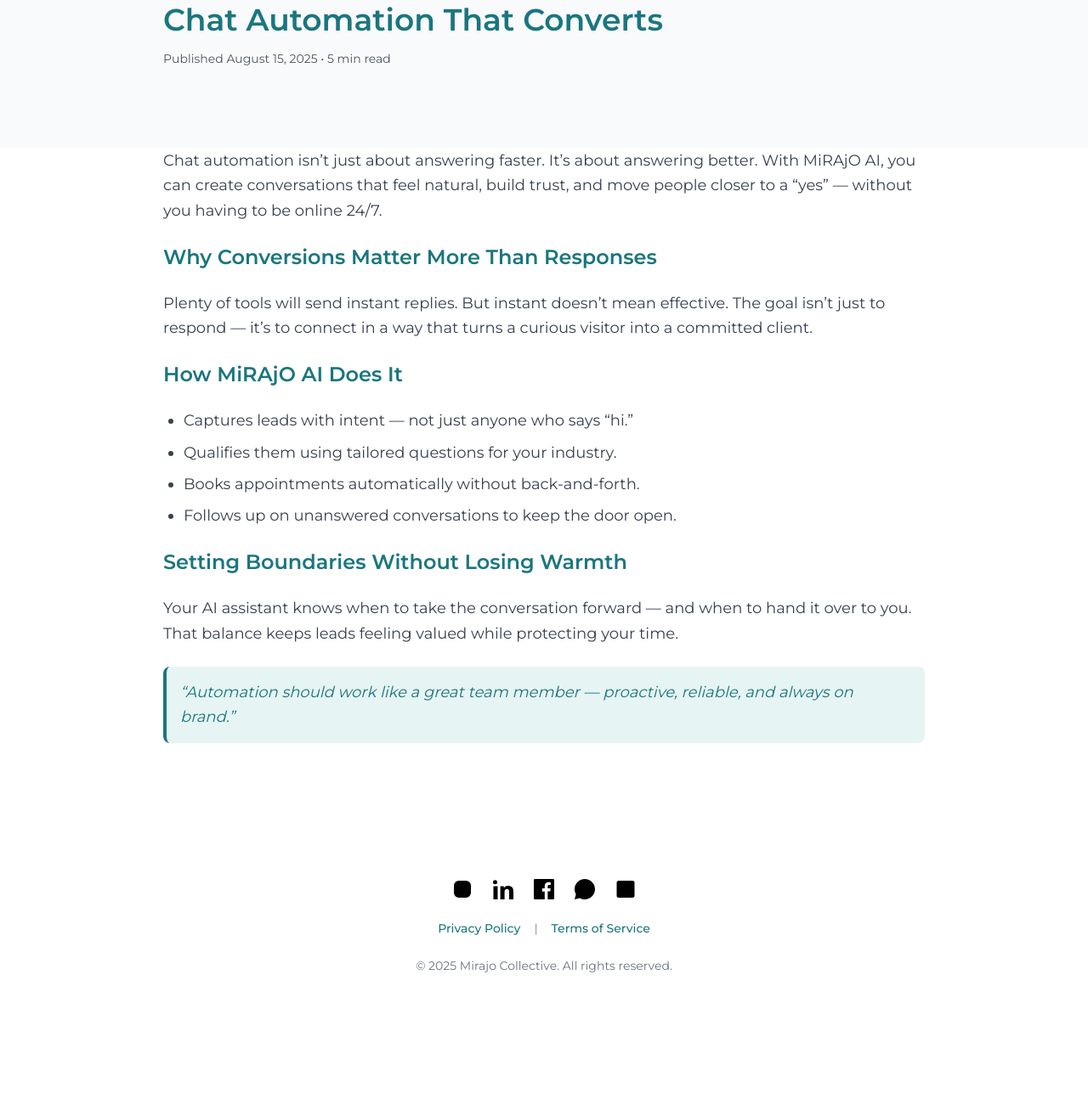
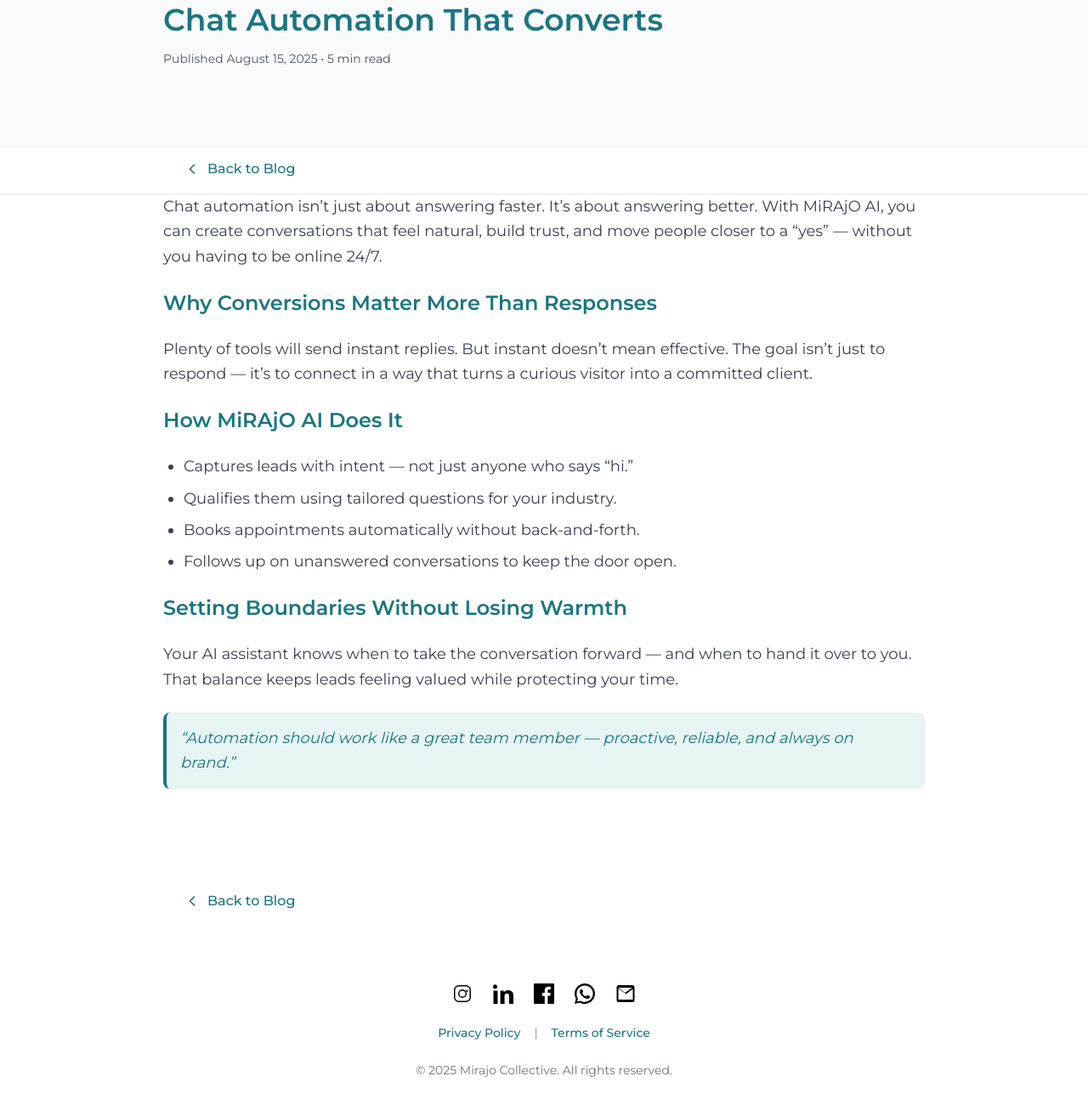
Before and after one commit to Funbi-prog/MirajoAI, a website: page blog/chat-automation.html in a window 1280 px wide. Shown: the part 869-2176 px from the top of the page at 85% size. Before the commit the page ends 2056 px from the top, so only its background shows below. Drawn offline with nearby package versions, Linux system fonts and the light colour scheme.

Commit message:
Updated index.html and added blog post + image

```diff
--- a/blog/chat-automation.html
+++ b/blog/chat-automation.html
@@ -31,8 +31,8 @@
             </nav>
             <div class="md:hidden">
                 <button id="menu-toggle" class="text-black focus:outline-none">
-                    <svg class="w-6 h-6" fill="none" stroke="currentColor" stroke-width="2"
-                        viewBox="0 0 24 24" stroke-linecap="round" stroke-linejoin="round">
+                    <svg class="w-6 h-6" fill="none" stroke="currentColor" stroke-width="2" viewBox="0 0 24 24"
+                        stroke-linecap="round" stroke-linejoin="round">
                         <path d="M4 6h16M4 12h16M4 18h16" />
                     </svg>
                 </button>
@@ -54,19 +54,37 @@
     <!-- ✅ HERO -->
     <section class="relative px-6 py-16 bg-gray-50" data-aos="fade-up">
         <div class="max-w-4xl mx-auto">
-            <img src="/blog/img/chay.jpg" alt="Chat Automation" class="w-full rounded-xl shadow-lg mb-6" />
+            <!-- ✅ inside /blog/chat-automation.html -->
+            <img src="./img/chay.jpg" alt="Chat Automation" class="w-full rounded-xl shadow-lg mb-6" loading="lazy"
+                onerror="this.onerror=null; this.src='/img/fallback.jpg';" />
             <h1 class="text-4xl font-bold text-[#1a767f] mb-4">Chat Automation That Converts</h1>
             <p class="text-gray-600 text-sm mb-8">Published August 15, 2025 • 5 min read</p>
         </div>
     </section>
+    <!-- Back to Blog -->
+    <nav class="bg-white/90 backdrop-blur border-b border-gray-200">
+        <div class="max-w-4xl mx-auto px-6 py-3">
+            <a id="backToBlogTop" href="/blog/index.html"
+                class="inline-flex items-center gap-2 text-[#1a767f] hover:text-[#155e64] font-medium">
+                <svg aria-hidden="true" class="w-5 h-5" viewBox="0 0 24 24" fill="none" stroke="currentColor"
+                    stroke-width="2">
+                    <path d="M15 18l-6-6 6-6" stroke-linecap="round" stroke-linejoin="round" />
+                </svg>
+                <span>Back to Blog</span>
+            </a>
+        </div>
+    </nav>
 
     <!-- ✅ CONTENT -->
     <section class="px-6 pb-20" data-aos="fade-up">
         <div class="max-w-4xl mx-auto space-y-6 text-lg text-gray-700 leading-relaxed">
-            <p>Chat automation isn’t just about answering faster. It’s about answering better. With MiRAjO AI, you can create conversations that feel natural, build trust, and move people closer to a “yes” — without you having to be online 24/7.</p>
+            <p>Chat automation isn’t just about answering faster. It’s about answering better. With MiRAjO AI, you can
+                create conversations that feel natural, build trust, and move people closer to a “yes” — without you
+                having to be online 24/7.</p>
 
             <h2 class="text-2xl font-semibold text-[#1a767f] mt-10">Why Conversions Matter More Than Responses</h2>
-            <p>Plenty of tools will send instant replies. But instant doesn’t mean effective. The goal isn’t just to respond — it’s to connect in a way that turns a curious visitor into a committed client.</p>
+            <p>Plenty of tools will send instant replies. But instant doesn’t mean effective. The goal isn’t just to
+                respond — it’s to connect in a way that turns a curious visitor into a committed client.</p>
 
             <h2 class="text-2xl font-semibold text-[#1a767f] mt-10">How MiRAjO AI Does It</h2>
             <ul class="list-disc pl-6 space-y-2">
@@ -77,49 +95,119 @@
             </ul>
 
             <h2 class="text-2xl font-semibold text-[#1a767f] mt-10">Setting Boundaries Without Losing Warmth</h2>
-            <p>Your AI assistant knows when to take the conversation forward — and when to hand it over to you. That balance keeps leads feeling valued while protecting your time.</p>
+            <p>Your AI assistant knows when to take the conversation forward — and when to hand it over to you. That
+                balance keeps leads feeling valued while protecting your time.</p>
 
             <blockquote class="bg-[#e6f4f3] p-4 rounded-lg border-l-4 border-[#1a767f] italic text-[#1a767f]">
                 “Automation should work like a great team member — proactive, reliable, and always on brand.”
             </blockquote>
         </div>
     </section>
+    <!-- Back to Blog (bottom) -->
+    <div class="max-w-4xl mx-auto px-6 mt-10 mb-6">
+        <a id="backToBlogBottom" href="/blog/index.html"
+            class="inline-flex items-center gap-2 text-[#1a767f] hover:text-[#155e64] font-medium">
+            <svg aria-hidden="true" class="w-5 h-5" viewBox="0 0 24 24" fill="none" stroke="currentColor"
+                stroke-width="2">
+                <path d="M15 18l-6-6 6-6" stroke-linecap="round" stroke-linejoin="round" />
+            </svg>
+            <span>Back to Blog</span>
+        </a>
+    </div>
 
     <!-- ✅ FOOTER -->
+    <!-- ✅ Footer -->
     <footer class="bg-white text-black py-10 px-4 shadow-md mt-10">
         <div class="max-w-6xl mx-auto flex flex-col items-center text-center gap-6">
+
+            <!-- Social Icons -->
             <div class="flex flex-wrap justify-center gap-6">
-                <a href="https://www.instagram.com/mirajoai" target="_blank" class="hover:text-[#1a767f]">
-                    <svg class="w-6 h-6" fill="currentColor" viewBox="0 0 24 24"><path
-                            d="M7.75 2h8.5A5.75 5.75 0 0 1 22 7.75v8.5A5.75 5.75 0 0 1 16.25 22h-8.5A5.75 5.75 0 0 1 2 16.25v-8.5A5.75 5.75 0 0 1 7.75 2zM12 7a5 5 0 1 1 0 10a5 5 0 0 1 0-10zm5.25-.88a1.13 1.13 0 1 1 0 2.25a1.13 1.13 0 0 1 0-2.25z" /></svg>
+                <!-- Instagram -->
+                <a href="https://www.instagram.com/mirajoai" target="_blank" class="hover:text-[#1a767f] transition">
+                    <svg class="w-6 h-6" fill="currentColor" viewBox="0 0 24 24">
+                        <path
+                            d="M7.75 2h8.5A5.75 5.75 0 0 1 22 7.75v8.5A5.75 5.75 0 0 1 16.25 22h-8.5A5.75 5.75 0 0 1 2 16.25v-8.5A5.75 5.75 0 0 1 7.75 2zm0 1.5A4.25 4.25 0 0 0 3.5 7.75v8.5A4.25 4.25 0 0 0 7.75 20.5h8.5a4.25 4.25 0 0 0 4.25-4.25v-8.5A4.25 4.25 0 0 0 16.25 3.5h-8.5zM12 7a5 5 0 1 1 0 10a5 5 0 0 1 0-10zm0 1.5a3.5 3.5 0 1 0 0 7a3.5 3.5 0 0 0 0-7zm5.25-.88a1.13 1.13 0 1 1 0 2.25a1.13 1.13 0 0 1 0-2.25z" />
+                    </svg>
                 </a>
-                <a href="https://www.linkedin.com/company/mirajo-ai/" target="_blank" class="hover:text-[#1a767f]">
-                    <svg class="w-6 h-6" fill="currentColor" viewBox="0 0 24 24"><path
-                            d="M4.98 3.5A2.5 2.5 0 1 1 0 3.5a2.5 2.5 0 0 1 4.98 0zM.5 8.5h4.99V24H.5V8.5zm7.49 0h4.78v2.11h.07c.67-1.27 2.31-2.61 4.76-2.61C21.65 8 24 10.18 24 14.4V24h-5v-8.68c0-2.07-.74-3.48-2.59-3.48c-1.41 0-2.26.94-2.63 1.85c-.14.33-.18.78-.18 1.23V24h-5V8.5z" /></svg>
+                <!-- LinkedIn -->
+                <a href="https://www.linkedin.com/company/mirajo-ai/" target="_blank"
+                    class="hover:text-[#1a767f] transition">
+                    <svg class="w-6 h-6" fill="currentColor" viewBox="0 0 24 24">
+                        <path
+                            d="M4.98 3.5A2.5 2.5 0 1 1 0 3.5a2.5 2.5 0 0 1 4.98 0zM.5 8.5h4.99V24H.5V8.5zm7.49 0h4.78v2.11h.07c.67-1.27 2.31-2.61 4.76-2.61C21.65 8 24 10.18 24 14.4V24h-5v-8.68c0-2.07-.74-3.48-2.59-3.48c-1.41 0-2.26.94-2.63 1.85c-.14.33-.18.78-.18 1.23V24h-5V8.5z" />
+                    </svg>
                 </a>
-                <a href="https://www.facebook.com/mirajocollective" target="_blank" class="hover:text-[#1a767f]">
-                    <svg class="w-6 h-6" fill="currentColor" viewBox="0 0 24 24"><path
-                            d="M22.675 0H1.325C.593 0 0 .592 0 1.326v21.348C0 23.408.593 24 1.325 24h11.495v-9.294H9.847v-3.622h2.973V8.413c0-2.94 1.792-4.548 4.415-4.548c1.254 0 2.33.093 2.642.135v3.067l-1.813.001c-1.423 0-1.697.677-1.697 1.67v2.188h3.391l-.442 3.622h-2.949V24h5.782C23.407 24 24 23.408 24 22.674V1.326C24 .592 23.407 0 22.675 0z" /></svg>
+                <!-- Facebook -->
+                <a href="https://www.facebook.com/mirajocollective" target="_blank"
+                    class="hover:text-[#1a767f] transition">
+                    <svg class="w-6 h-6" fill="currentColor" viewBox="0 0 24 24">
+                        <path
+                            d="M22.675 0H1.325C.593 0 0 .592 0 1.326v21.348C0 23.408.593 24 1.325 24h11.495v-9.294H9.847v-3.622h2.973V8.413c0-2.94 1.792-4.548 4.415-4.548c1.254 0 2.33.093 2.642.135v3.067l-1.813.001c-1.423 0-1.697.677-1.697 1.67v2.188h3.391l-.442 3.622h-2.949V24h5.782C23.407 24 24 23.408 24 22.674V1.326C24 .592 23.407 0 22.675 0z" />
+                    </svg>
                 </a>
-                <a href="https://wa.me/17274859941" target="_blank" class="hover:text-[#1a767f]">
-                    <svg class="w-6 h-6" fill="currentColor" viewBox="0 0 24 24"><path
-                            d="M12.004 0C5.373 0 0 5.372 0 12c0 2.118.555 4.186 1.604 6.009L0 24l6.197-1.583C8.07 23.445 10.065 24 12.004 24c6.627 0 12-5.373 12-12c0-6.628-5.373-12-12-12z" /></svg>
+                <!-- WhatsApp -->
+                <a href="https://wa.me/17274859941" target="_blank" class="hover:text-[#1a767f] transition">
+                    <svg class="w-6 h-6" fill="currentColor" viewBox="0 0 24 24">
+                        <path
+                            d="M12.004 0C5.373 0 0 5.372 0 12c0 2.118.555 4.186 1.604 6.009L0 24l6.197-1.583C8.07 23.445 10.065 24 12.004 24c6.627 0 12-5.373 12-12c0-6.628-5.373-12-12-12zM12.004 22c-1.791 0-3.533-.481-5.053-1.389l-.362-.21l-3.676.939l.981-3.587l-.235-.37C2.861 15.91 2.4 13.988 2.4 12c0-5.291 4.313-9.6 9.604-9.6c5.29 0 9.6 4.309 9.6 9.6c0 5.291-4.31 9.6-9.6 9.6zm5.39-7.287c-.295-.148-1.746-.861-2.018-.958c-.271-.098-.469-.148-.667.148c-.197.295-.764.958-.936 1.155c-.172.197-.345.222-.64.074c-.295-.148-1.245-.459-2.372-1.462c-.877-.782-1.47-1.748-1.643-2.043c-.172-.295-.018-.454.13-.602c.134-.134.295-.345.443-.517c.148-.172.197-.295.295-.493c.098-.197.049-.37-.025-.517c-.074-.148-.667-1.612-.915-2.207c-.24-.576-.483-.498-.667-.508c-.172-.007-.37-.009-.568-.009c-.197 0-.517.074-.788.37c-.271.295-1.04 1.016-1.04 2.478c0 1.462 1.065 2.875 1.213 3.072c.148.197 2.095 3.2 5.078 4.487c.71.307 1.262.49 1.694.627c.712.227 1.36.195 1.872.118c.571-.085 1.746-.712 1.993-1.401c.246-.689.246-1.28.172-1.401c-.074-.123-.27-.197-.565-.345z" />
+                    </svg>
                 </a>
-                <a href="mailto:hello@ai.mirajoco.org" class="hover:text-[#1a767f]">
-                    <svg class="w-6 h-6" fill="currentColor" viewBox="0 0 24 24"><path
-                            d="M1.5 4.5A2.5 2.5 0 0 1 4 2h16a2.5 2.5 0 0 1 2.5 2.5v15a2.5 2.5 0 0 1-2.5 2.5H4a2.5 2.5 0 0 1-2.5-2.5v-15z" /></svg>
+                <!-- Email -->
+                <a href="mailto:hello@ai.mirajoco.org" class="hover:text-[#1a767f] transition">
+                    <svg class="w-6 h-6" fill="currentColor" viewBox="0 0 24 24">
+                        <path
+                            d="M1.5 4.5A2.5 2.5 0 0 1 4 2h16a2.5 2.5 0 0 1 2.5 2.5v15a2.5 2.5 0 0 1-2.5 2.5H4a2.5 2.5 0 0 1-2.5-2.5v-15zm2 .5l8 6l8-6H3.5zm0 1.5v12.5H20.5V6.5l-8 6l-8-6z" />
+                    </svg>
                 </a>
             </div>
+
+            <!-- Privacy & Terms -->
             <div class="flex items-center justify-center gap-4 text-sm font-medium">
                 <a href="/privacy" class="text-[#1a767f] hover:underline">Privacy Policy</a>
                 <span class="text-gray-400">|</span>
                 <a href="/terms" class="text-[#1a767f] hover:underline">Terms of Service</a>
             </div>
-            <div class="text-sm text-gray-500">&copy; 2025 Mirajo Collective. All rights reserved.</div>
+
+            <!-- Copyright -->
+            <div class="text-sm text-gray-500">
+                &copy; 2025 Mirajo Collective. All rights reserved.
+            </div>
         </div>
     </footer>
 
     <script src="https://unpkg.com/aos@2.3.4/dist/aos.js"></script>
     <script>AOS.init();</script>
+    <script>
+        // If user came from your blog, use history back. Otherwise, use the href.
+        (function () {
+            const cameFromBlog = document.referrer && /\/blog(\/|$)/i.test(document.referrer);
+            const topLink = document.getElementById('backToBlogTop');
+            const bottomLink = document.getElementById('backToBlogBottom');
+
+            function handleClick(e) {
+                if (cameFromBlog && window.history.length > 1) {
+                    e.preventDefault();
+                    window.history.back();
+                }
+            }
+
+            if (topLink) topLink.addEventListener('click', handleClick);
+            if (bottomLink) bottomLink.addEventListener('click', handleClick);
+
+            // Optional: keyboard shortcut b to go back to blog
+            document.addEventListener('keydown', (e) => {
+                if (e.key.toLowerCase() === 'b' && !/input|textarea|select/i.test(e.target.tagName)) {
+                    if (cameFromBlog && window.history.length > 1) {
+                        e.preventDefault();
+                        history.back();
+                    } else {
+                        window.location.href = '/blog/index.html';
+                    }
+                }
+            });
+        })();
+    </script>
+
 </body>
+
 </html>
```
